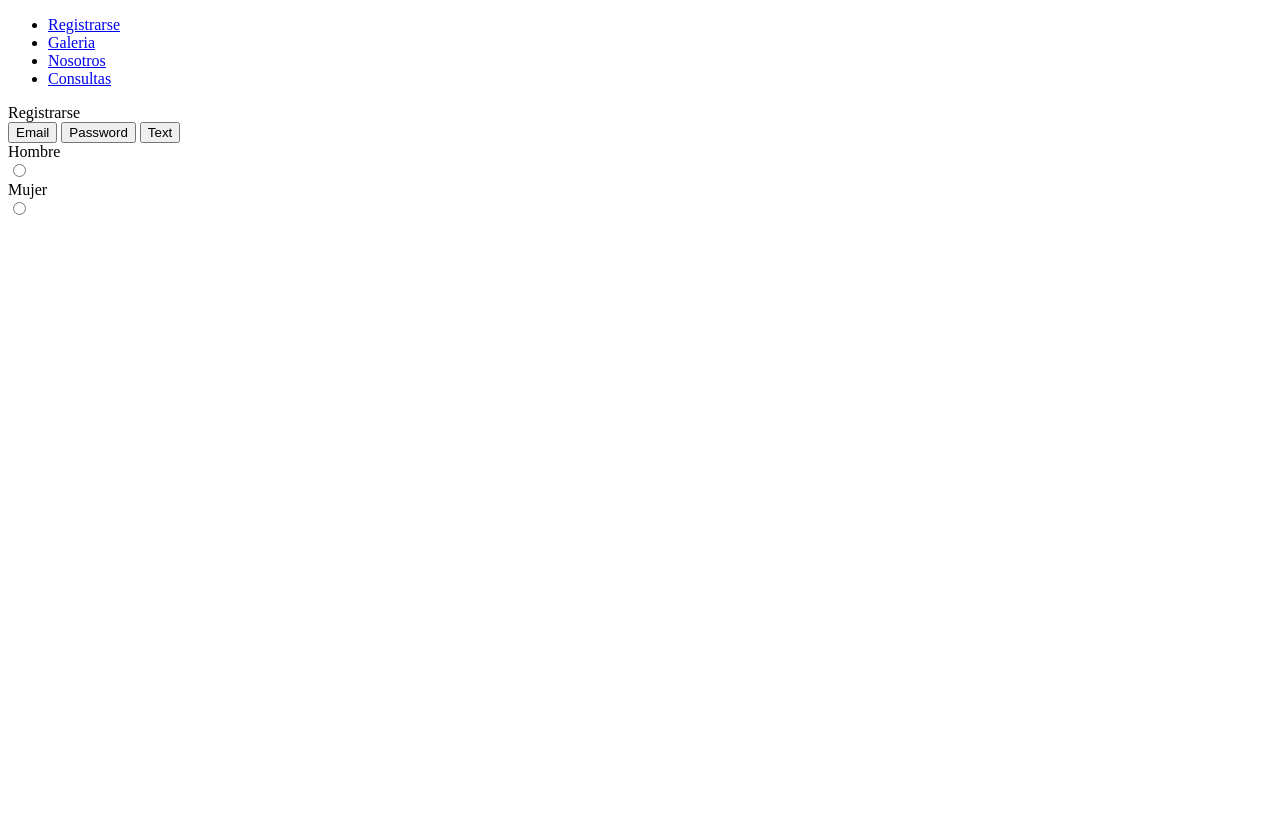
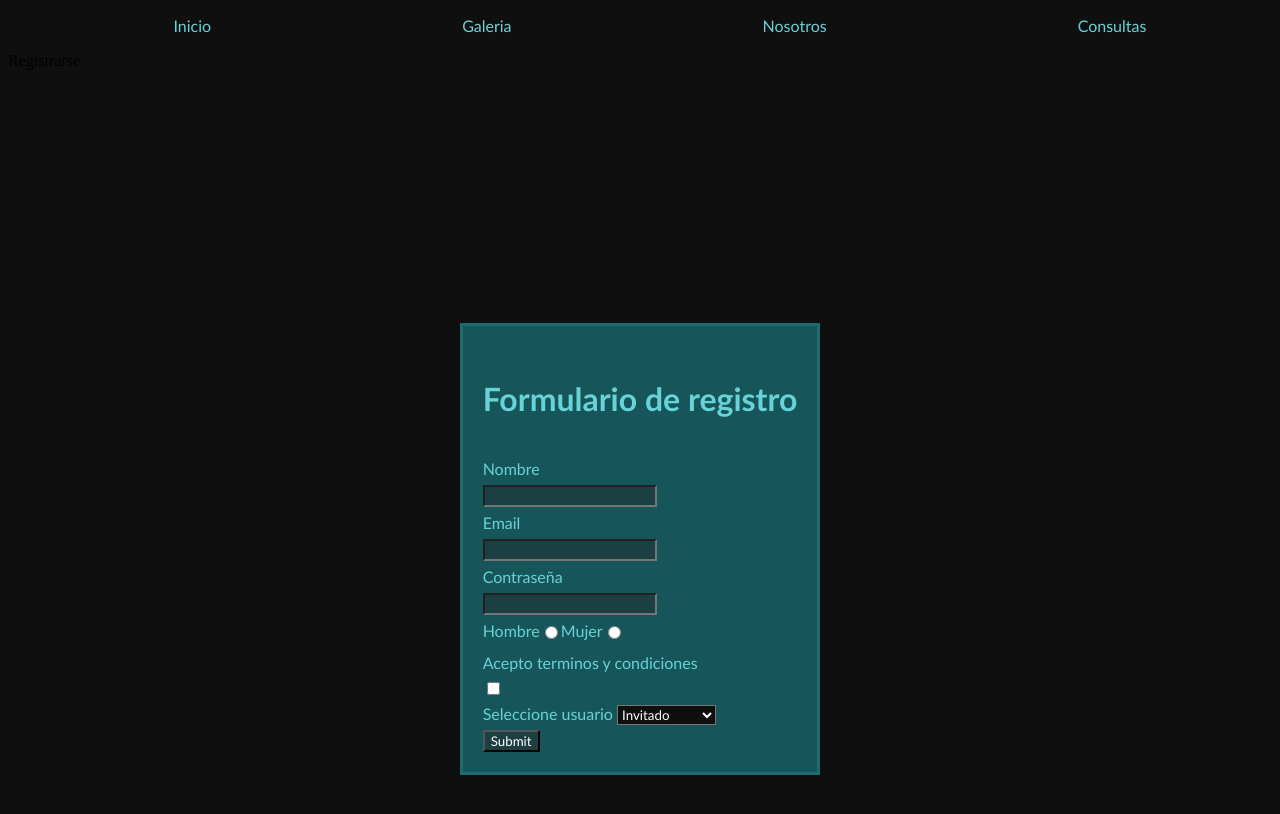
Before and after one commit to ShewyCAB/repository, a plain HTML site: page pages/registrarse.html in a window 1280 px wide. Drawn offline with Linux system fonts and the light colour scheme.

Commit message:
formulario de registro

```diff
--- /dev/null
+++ b/CSS/registrarse.css
@@ -0,0 +1,93 @@
+*{
+    background-color: rgb(15, 15, 15);
+}
+
+.titulo1 {
+    color: rgb(104, 211, 214);
+    text-align: center;
+    font-family: 'Trebuchet MS', 'Lucida Sans Unicode', 'Lucida Grande', 'Lucida Sans', Arial, sans-serif;
+}
+
+.subtitulo1 {
+    color: rgb(104, 211, 214);
+    font-family: 'Trebuchet MS', 'Lucida Sans Unicode', 'Lucida Grande', 'Lucida Sans', Arial, sans-serif;
+    margin-left: 20px;
+}
+
+nav {
+    display: flexbox;
+
+}
+
+ul {
+    width: auto;
+    height: auto;
+    display: flex;
+    list-style: none;
+    text-align: center;
+}
+
+li {
+    margin: auto;
+    border:solid rgb(104, 211, 214) 1px -width;
+}
+a {
+    color: rgb(104, 211, 214);
+    font-family: 'Trebuchet MS', 'Lucida Sans Unicode', 'Lucida Grande', 'Lucida Sans', Arial, sans-serif;
+    text-decoration: none;
+}
+
+.formulario{
+    display: flex;
+    justify-content: center;
+    align-items: center;
+    padding: 20%;
+
+}
+
+form{
+    color: rgb(104, 211, 214);
+    font-family: 'Trebuchet MS', 'Lucida Sans Unicode', 'Lucida Grande', 'Lucida Sans', Arial, sans-serif;
+    border: solid rgba(36, 134, 141, 0.452);
+    padding: 20px;
+    line-height: 2;
+    background-color: rgb(22, 85, 90);
+
+}
+
+input{
+    display: flex;
+    color: rgb(255, 255, 255);
+    font-family: 'Trebuchet MS', 'Lucida Sans Unicode', 'Lucida Grande', 'Lucida Sans', Arial, sans-serif;
+}
+
+.radio {
+    width: auto;
+    height: auto;
+    display: flex;
+    list-style: none;
+    background-color: rgb(22, 85, 90);
+}
+select{
+    color: rgb(255, 255, 255);
+    font-family: 'Trebuchet MS', 'Lucida Sans Unicode', 'Lucida Grande', 'Lucida Sans', Arial, sans-serif;
+
+}
+option{
+    color: rgb(255, 255, 255);
+    font-family: 'Trebuchet MS', 'Lucida Sans Unicode', 'Lucida Grande', 'Lucida Sans', Arial, sans-serif;
+
+}
+
+
+label{
+    background-color: rgb(22, 85, 90);
+}
+
+input{
+    background-color: rgba(36, 37, 37, 0.452)
+}
+
+h1{
+    background-color:  rgb(22, 85, 90);
+}
--- a/pages/registrarse.html
+++ b/pages/registrarse.html
@@ -4,11 +4,12 @@
         <meta charset="UTF-8">
         <meta name="viewport" content="width=device-width, initial-scale=1.0">
         <title>Registrarse</title>
+        <link rel="stylesheet" href="/repository/CSS/registrarse.css">
     </head>
     <nav>
         <ul class="lista">
             <li>
-                <a href="./pages/registrarse.html">Registrarse</a>
+                <a href="/repository/index.html">Inicio</a>
             </li>
             <li>
                 <a href="./pages/galeria.html">Galeria</a>
@@ -23,16 +24,36 @@
     </nav>
     <header>Registrarse</header>
     <body>
+    <div class="formulario">
         <form>
-            <input type="submit" value="Email">
-            <input type="submit" value="Password">
-            <input type="submit" value="Text">
+            <h1>Formulario de registro</h1>
+            <label for="nombre">Nombre</label>
+            <input type="text" name="nombre" />
+            <label for="email">Email</label>
+            <input type="email" name="email" />
+            <label for="contraseña">Contraseña</label>
+            <input type="password" name="contraseña" />
 
-            <div>Hombre</div>
-            <input type="radio" name="genero" value="hombre">
-            <div>Mujer</div>
-            <input type="radio" name="genero" value="mujer">
+            <div class="radio">
+                <label>Hombre</label>
+                <input type="radio" name="genero" value="hombre" />
+                <label>Mujer</label>
+                <input type="radio" name="genero" value="mujer" />
+            </div>
+
+            <label>Acepto terminos y condiciones</label>
+            <input type="checkbox" name="acepta" value="1" />
+
+            <label>Seleccione usuario</label>
+            <select name="tipo">
+                <option value="Invitado">Invitado</option>
+                <option value="Normal">Normal</option>
+                <option value="VIP">VIP</option>
+                <option value="Premium">VIP Premium</option>
+            </select>
+            <input type="submit" name="registrarse" />
         </form>
+    </div>
 
     </body>
 </html>
```
